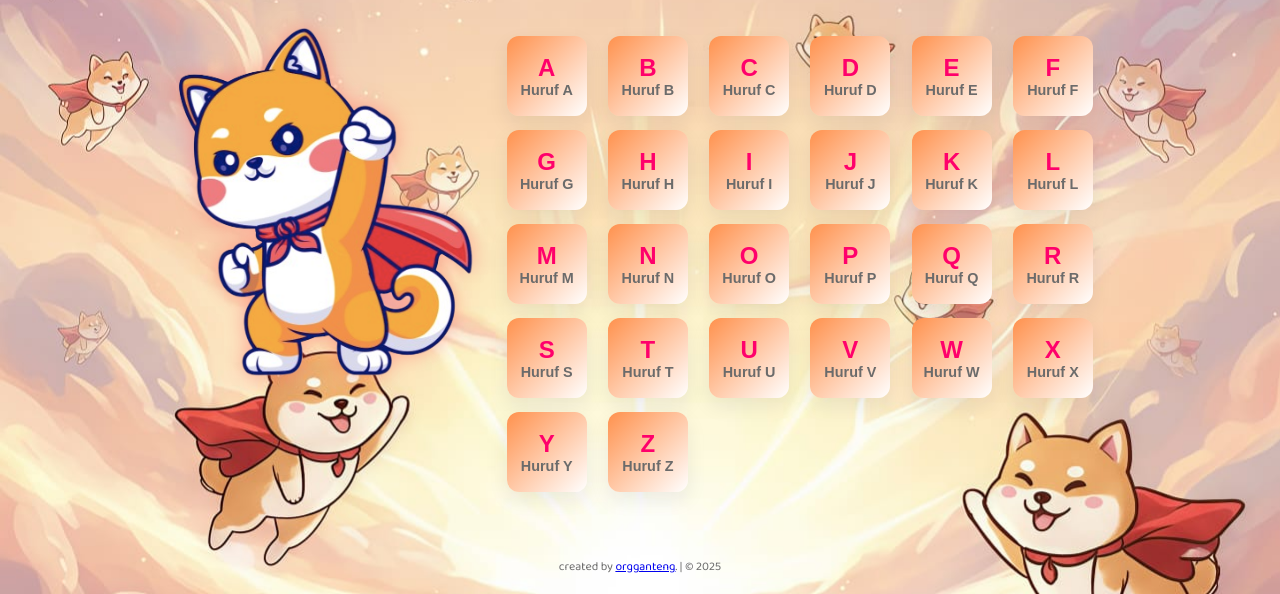
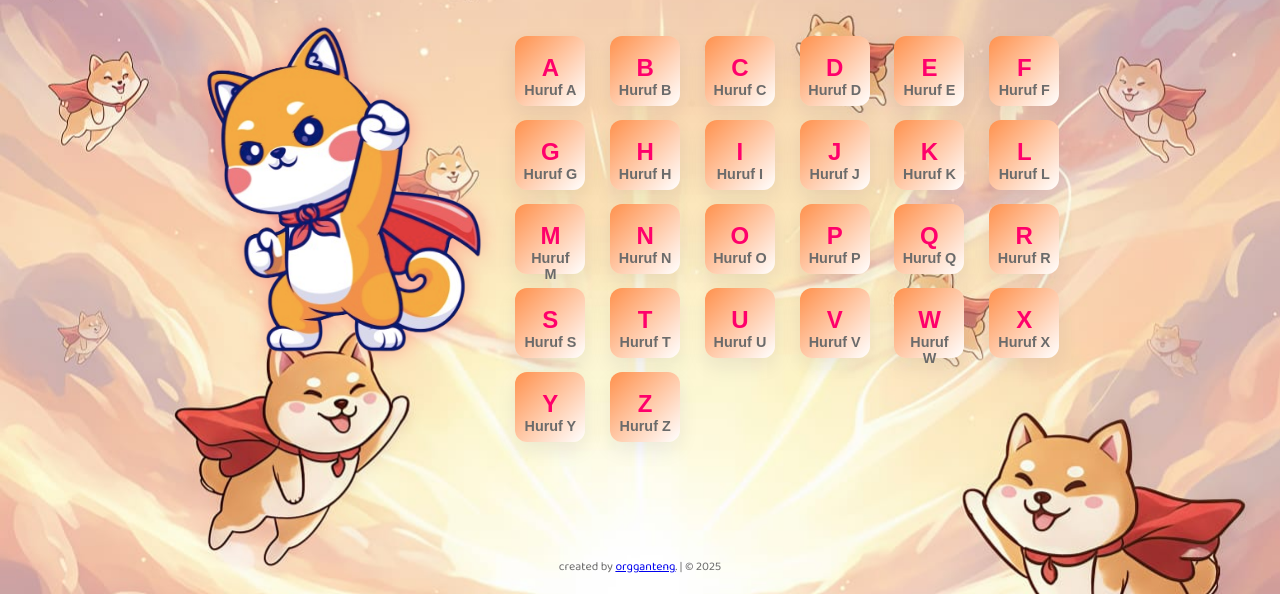
Before and after one commit to Twissuf/lexy-land, a plain HTML site: page index.html in a window 1280 px wide. Shown: the part 206-800 px from the top of the page. Drawn offline with Linux system fonts and the light colour scheme.

Commit message:
Update styles.css

```diff
--- a/css/styles.css
+++ b/css/styles.css
@@ -86,8 +86,8 @@ body {
 .kid-btn {
     background: linear-gradient(180deg, #fff, rgba(255, 255, 255, 0.6));
     border-radius: 12px;
-    width: 80px;
-    height: 80px;
+    width: 70px;
+    height: 70px;
     padding: 18px 8px;
     text-align: center;
     font-size: clamp(1.1rem, 2vw, 1.5rem);
@@ -366,13 +366,25 @@ video {
     }
 }
 
-@media (min-width: 768px) {
+@media (min-width: 500px) {
+    .button-grid {
+        grid-template-columns: repeat(3, 1fr);
+    }
+}
+
+@media (min-width: 600px) {
     .button-grid {
         grid-template-columns: repeat(4, 1fr);
     }
 }
 
-@media (min-width: 1024px) {
+@media (min-width: 700px) {
+    .button-grid {
+        grid-template-columns: repeat(5, 1fr);
+    }
+}
+
+@media (min-width: 800px) {
     .button-grid {
         grid-template-columns: repeat(6, 1fr);
     }
```
